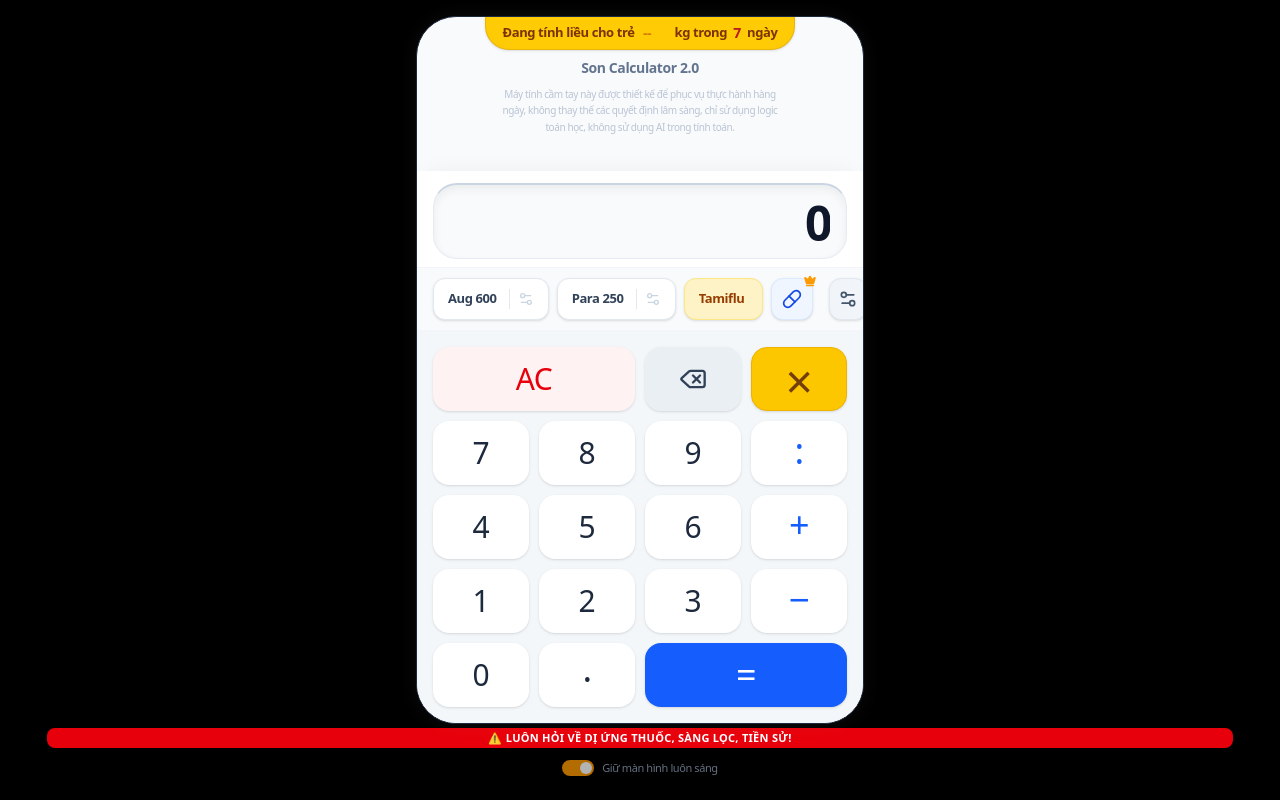
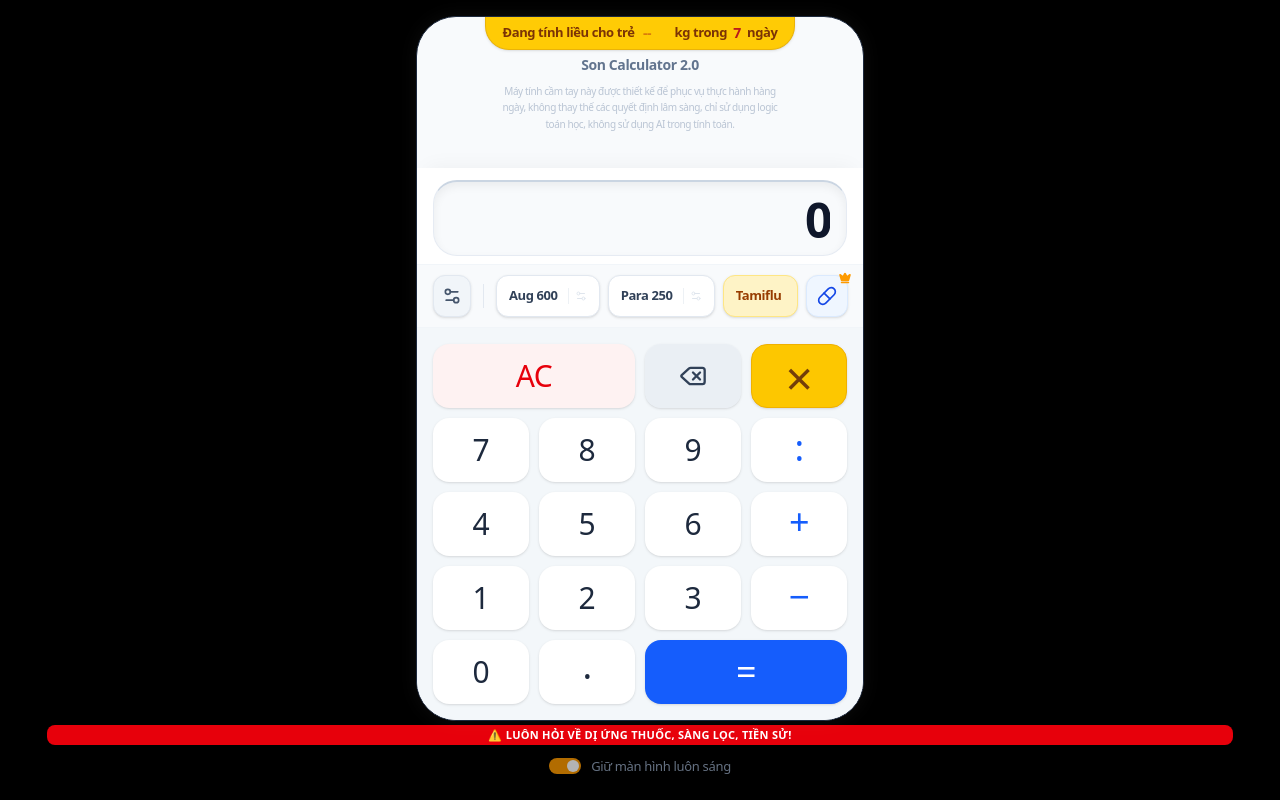
Before and after one commit to dotienson/Soncal, a React (Vite) app: page / in a window 1280 px wide. Built offline with nearby package versions, Linux system fonts and the light colour scheme.

Commit message:
feat: Add settings button to presets bar
Introduces a new button to the presets bar that allows users to access application settings. This enhances usability by providing a direct entry point for configuration.

```diff
--- a/src/App.tsx
+++ b/src/App.tsx
@@ -806,6 +806,13 @@ export default function App() {
             <div className={`transition-all duration-300 flex flex-col w-full`}>
               {/* Presets Bar */}
               <div className={`border-y border-slate-100 bg-slate-50 flex overflow-x-auto hide-scrollbar gap-2 px-4 py-2.5`} style={{ WebkitOverflowScrolling: 'touch' }}>
+                 <button
+                    className={`flex-shrink-0 bg-slate-100 text-slate-600 border border-slate-200 rounded-xl active:scale-95 transition-transform flex items-center justify-center shadow-sm p-2`}
+                    onClick={() => setSettingsOpen(true)}
+                 >
+                    <Settings2 className={'w-5 h-5'} />
+                 </button>
+                 <div className="w-[1px] h-6 bg-slate-200 flex-shrink-0 mx-1 self-center"></div>
                  {presets.map(p => {
                     const isTamiflu = p.id === 'tamiflu';
                     let btnBg = 'bg-white border-slate-200 text-slate-700';
@@ -828,15 +835,15 @@ export default function App() {
                     return (
                     <button
                        key={p.id}
-                       className={`flex-shrink-0 border font-bold shadow-sm active:scale-95 transition-all flex items-center gap-2 ${btnBg} px-3.5 py-2 rounded-xl text-[13px]`}
+                       className={`flex-shrink-0 border font-bold shadow-sm active:scale-95 transition-all flex items-center gap-1.5 ${btnBg} px-3 py-2 rounded-xl text-[13px]`}
                     >
                        <span onClick={() => handlePresetClick(p)} className="block pr-1 py-0.5 leading-none">{p.name}</span>
                        {!isTamiflu && (
                          <div
                            onClick={(e) => { e.stopPropagation(); setEditingPreset(p); setModalOpen(true); }}
-                           className={`border-l py-0.5 ${iconColor} pl-2`}
+                           className={`border-l py-0.5 ${iconColor} pl-1.5 opacity-60 hover:opacity-100`}
                          >
-                           <Settings2 className={'w-[16px] h-[16px]'} />
+                           <Settings2 className={'w-3 h-3'} />
                          </div>
                        )}
                     </button>
@@ -853,13 +860,6 @@ export default function App() {
                  >
                     <Pill className={'w-5 h-5'} />
                     {!isPremium && <Crown className="w-3 h-3 text-amber-500 absolute -top-1 -right-1" strokeWidth={3} fill="currentColor" />}
-                 </button>
-                 <div className="flex-1"></div>
-                 <button
-                    className={`flex-shrink-0 bg-slate-100 text-slate-600 border border-slate-200 rounded-xl active:scale-95 transition-transform flex items-center justify-center shadow-sm p-2`}
-                    onClick={() => setSettingsOpen(true)}
-                 >
-                    <Settings2 className={'w-5 h-5'} />
                  </button>
               </div>
 
@@ -987,7 +987,7 @@ export default function App() {
       />
       <BottomTicker />
       <div className="w-full max-w-md flex justify-center items-center pb-2 z-10 flex-shrink-0">
-        <label className="flex items-center gap-2 cursor-pointer opacity-70 hover:opacity-100 transition-opacity">
+        <label className="flex items-center gap-2.5 cursor-pointer opacity-70 hover:opacity-100 transition-opacity">
           <div className="relative">
             <input
               type="checkbox"
@@ -998,7 +998,7 @@ export default function App() {
             <div className={`block w-8 h-4 rounded-full transition-colors ${keepAwake ? 'bg-amber-500' : 'bg-slate-700'}`}></div>
             <div className={`absolute left-0.5 top-[2px] bg-white w-3 h-3 rounded-full transition-transform ${keepAwake ? 'translate-x-4' : 'translate-x-0'}`}></div>
           </div>
-          <span className="text-[11px] text-slate-400 font-medium">Giữ màn hình luôn sáng</span>
+          <span className="text-[13px] text-slate-400 font-medium tracking-tight">Giữ màn hình luôn sáng</span>
         </label>
       </div>
     </div>
```
